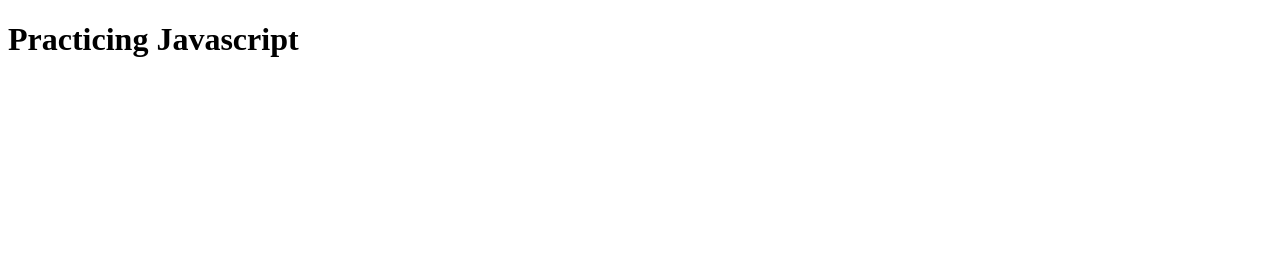
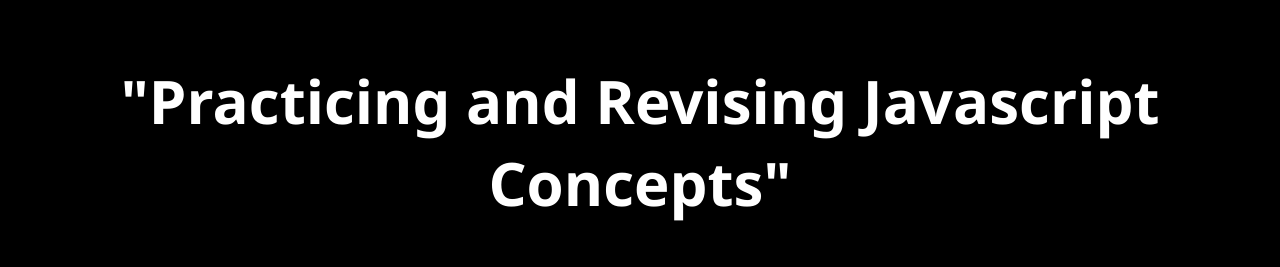
Before and after one commit to Hasnain-Wakeel/Practice-Repo, a plain HTML site: page index.html in a window 1280 px wide. Drawn offline with Linux system fonts and the light colour scheme.

```diff
--- a/index.html
+++ b/index.html
@@ -1,12 +1,17 @@
 <!DOCTYPE html>
 <html lang="en">
-<head>
-    <meta charset="UTF-8">
-    <meta name="viewport" content="width=device-width, initial-scale=1.0">
+  <head>
+    <meta charset="UTF-8" />
+    <meta name="viewport" content="width=device-width, initial-scale=1.0" />
     <title>Practice</title>
-</head>
-<body>
-    <h1>Practicing Javascript</h1>
-</body>
-<script src="practice.js"></script>
+    <link rel="stylesheet" href="style.css" />
+  </head>
+  <body>
+
+    <div id="container">
+      <h1 id="h1">"Practicing and Revising Javascript Concepts"</h1>
+    </div>
+
+  </body>
+  <script src="practice.js"></script>
 </html>
--- /dev/null
+++ b/style.css
@@ -0,0 +1,16 @@
+body {
+  background-color: Black;
+  font-family: "Segoe UI", Tahoma, Geneva, Verdana, sans-serif;
+  font-weight: 600;
+  align-items: end;
+}
+#h1 {
+  color: white;
+  text-align: center;
+  font-size: 60px;
+}
+#container {
+  display: flex;
+  justify-content: center;
+  margin-top: 20px;
+}
```
Also changed, not shown: practice.js (+53 -8 lines).
